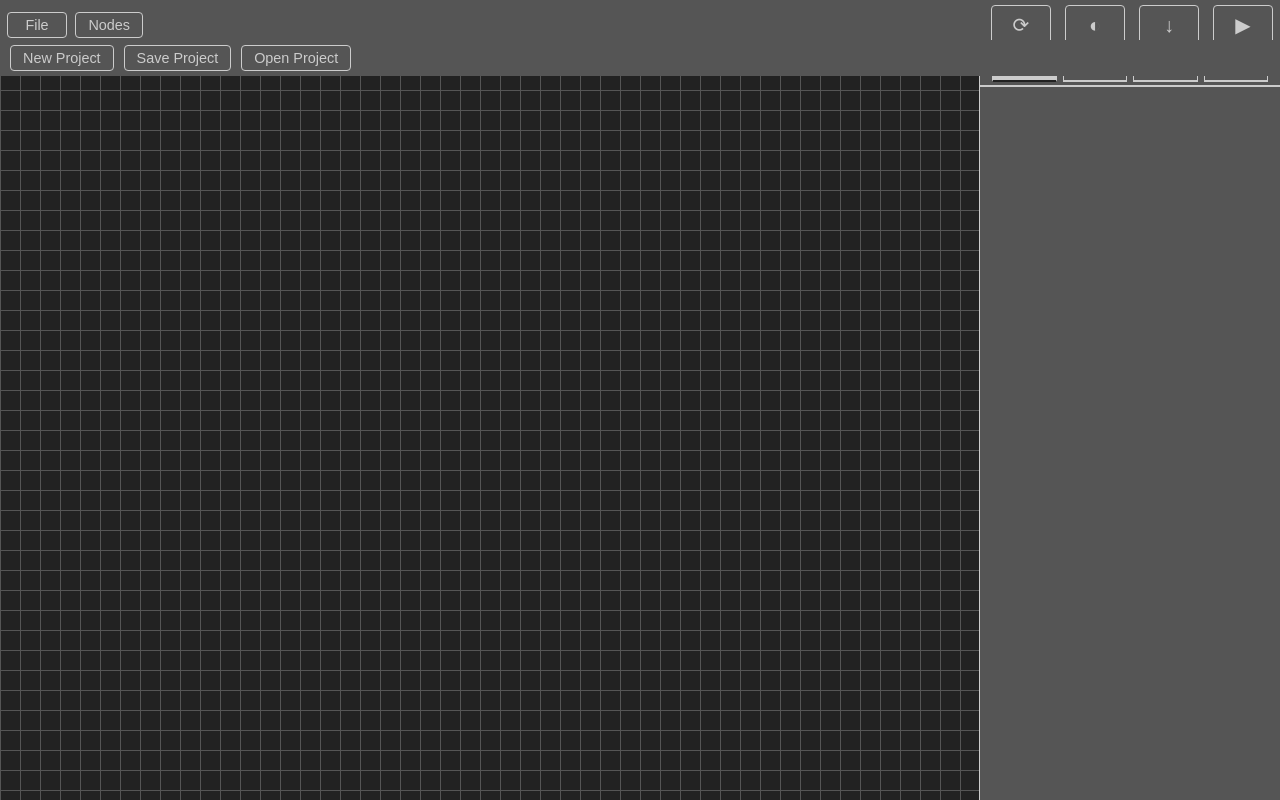
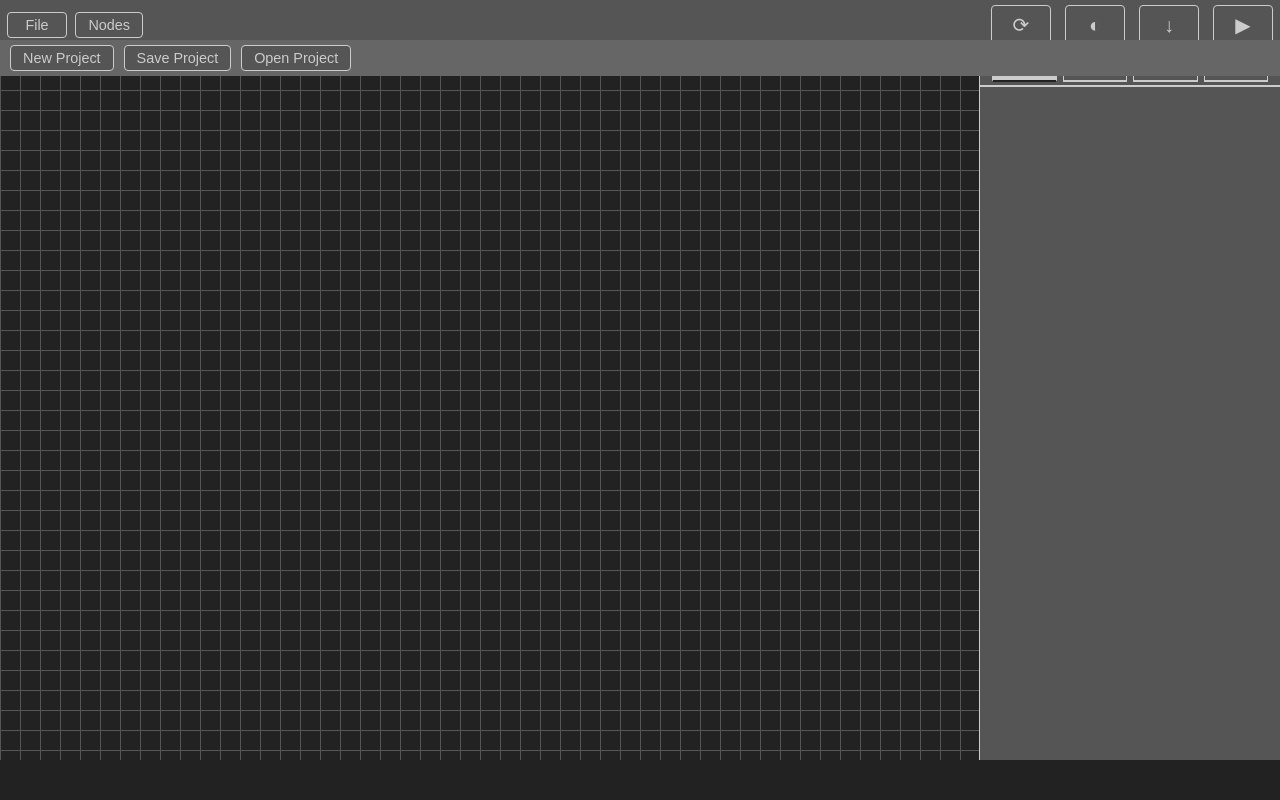
Before and after one commit to ugm616/PabulaTagabuo, a plain HTML site: page index.html in a window 1280 px wide. Both pictures are taken after a click on the button "File". Drawn offline with Linux system fonts and the light colour scheme; a web font is replaced by a local one.

Commit message:
Update index.html

```diff
--- a/index.html
+++ b/index.html
@@ -13,6 +13,7 @@
             --highlight-color: #555555;
             --text-color: #CCCCCC;
             --glow-color: #00ffff;
+            --submenu-color: #666666; /* Slightly different shade for sub-menu */
         }
 
         body {
@@ -54,7 +55,7 @@
 
         button.active {
             background-color: var(--text-color);
-            color: var (--bg-color);
+            color: var(--bg-color);
         }
 
         .toolbar {
@@ -159,7 +160,7 @@
 
         .main-container {
             display: flex;
-            height: calc(100vh - 50px);
+            height: calc(100vh - 90px); /* Adjust height to account for toolbar and submenu */
         }
 
         .main-area {
@@ -264,9 +265,9 @@
             top: 40px;
             left: 0;
             right: 0;
-            background-color: var(--highlight-color);
+            background-color: var(--submenu-color); /* Slightly different shade */
             padding: 5px;
-            z-index: 999;
+            z-index: 998; /* Behind options bar */
         }
 
         .submenu-bar button {
@@ -429,15 +430,27 @@
         // File menu and sub-menu
         const fileMenu = document.getElementById('file-menu');
         const fileSubmenu = document.getElementById('file-submenu');
-        fileMenu.addEventListener('click', () => {
+        fileMenu.addEventListener('click', (e) => {
+            e.stopPropagation();
             fileSubmenu.classList.toggle('active');
         });
 
         // Nodes menu and sub-menu
         const nodesMenu = document.getElementById('nodes-menu');
         const nodesSubmenu = document.getElementById('nodes-submenu');
-        nodesMenu.addEventListener('click', () => {
+        nodesMenu.addEventListener('click', (e) => {
+            e.stopPropagation();
             nodesSubmenu.classList.toggle('active');
+        });
+
+        // Hide sub-menus when clicking outside
+        document.addEventListener('click', (e) => {
+            if (!fileMenu.contains(e.target) && !fileSubmenu.contains(e.target)) {
+                fileSubmenu.classList.remove('active');
+            }
+            if (!nodesMenu.contains(e.target) && !nodesSubmenu.contains(e.target)) {
+                nodesSubmenu.classList.remove('active');
+            }
         });
 
         // New Project
```
